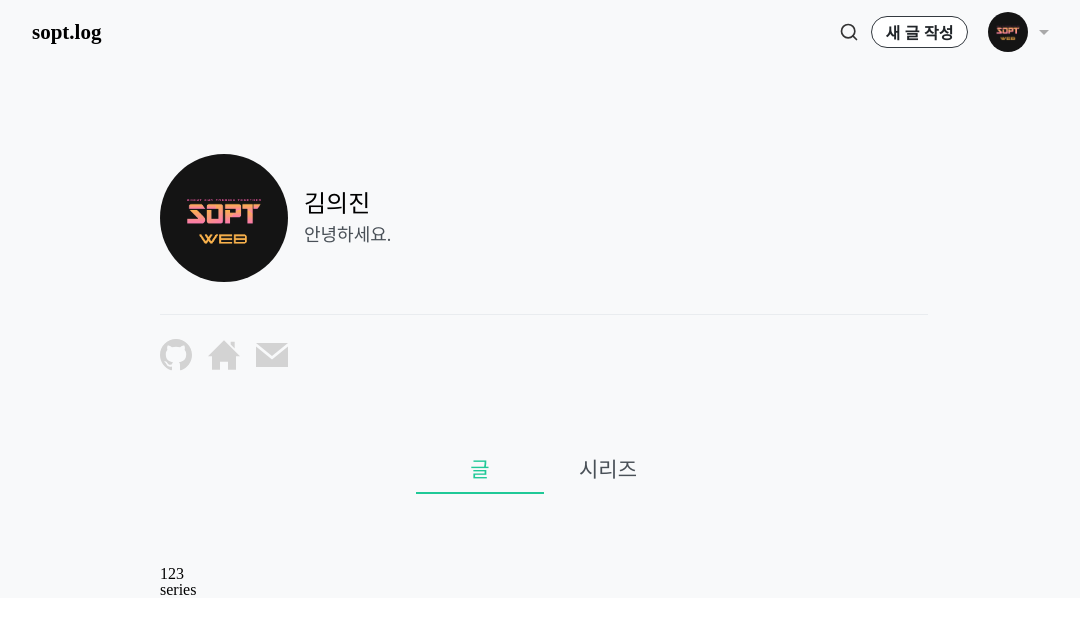
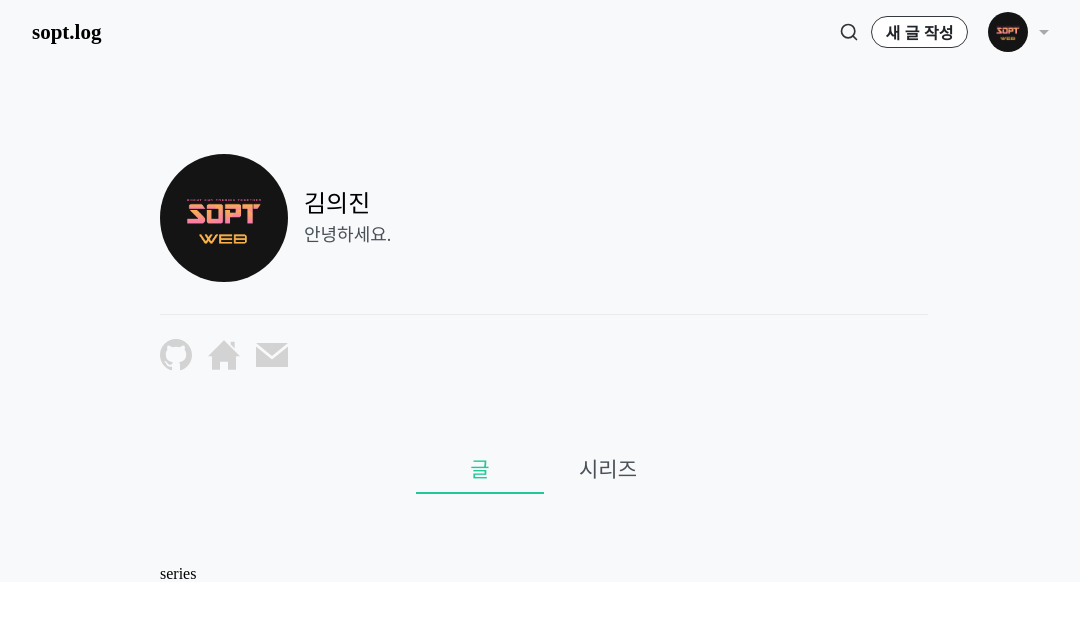
Before and after one commit to WE-SOPT-29th-Web-Part/Euijin-Kim, a React (Create React App) app in the folder react-velog-clone/: page /series in a window 1280 px wide. Shown: the top 634 px of the page, without its empty margins (96-1176 px from the left). Built offline with nearby package versions, Linux system fonts and the light colour scheme.

Commit message:
chore: Route Component를 콜백함수 형태로 변경

```diff
--- a/react-velog-clone/src/pages/Main.jsx
+++ b/react-velog-clone/src/pages/Main.jsx
@@ -18,9 +18,8 @@ const Main = () => {
       <Styled.Main>
         <Profile />
         <MainNav />
-        <Route path="/" exact component={ArticlesContainer} />
-        {/* <Route path="/123" exact component={() => <ArticlesContainer />} /> */}
-        <Route path="/series" component={() => <SeriesCategory />} />
+        <Route path="/" exact component={() => <ArticlesContainer />} />
+        <Route path="/series" exact component={() => <SeriesCategory />} />
       </Styled.Main>
     </Styled.Root>
   );
--- a/react-velog-clone/src/pages/SeriesCategory.jsx
+++ b/react-velog-clone/src/pages/SeriesCategory.jsx
@@ -1,19 +1,10 @@
 import React from "react";
 import styled from "styled-components";
-import Header from "../components/common/Header";
-import MainNav from "../components/main/MainNav";
-import Profile from "../components/main/Profile";
 import { colors } from "../libs/constants/colors";
 
 const SeriesCategory = () => {
   return (
     <Styled.Root>
-      <div>123</div>
-      {/* <Header />
-      <Styled.Main>
-        <Profile />
-        <MainNav type="series" />
-      </Styled.Main> */}
       <div>series</div>
     </Styled.Root>
   );
@@ -25,9 +16,4 @@ const Styled = {
   Root: styled.div`
     background-color: ${colors.mainWhite};
   `,
-  Main: styled.main`
-    max-width: 768px;
-    width: 100%;
-    margin: auto;
-  `,
 };
```
